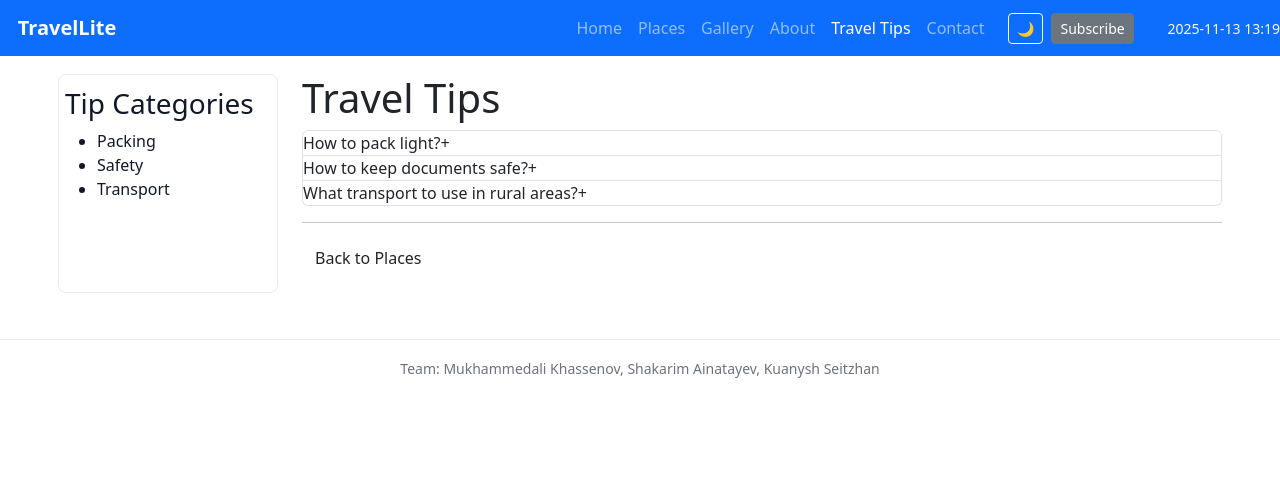
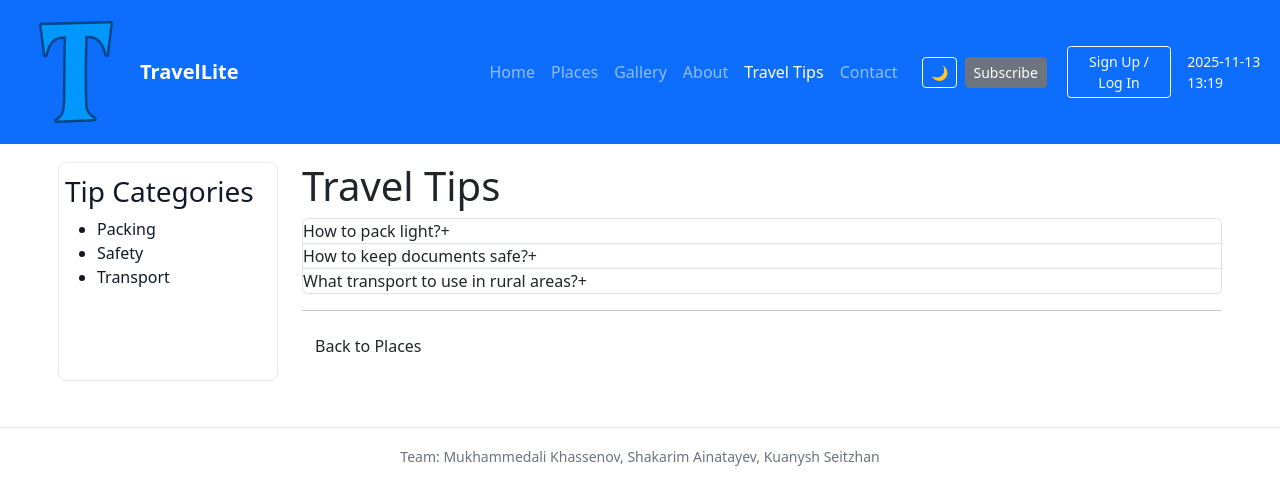
Before and after one commit to Mukhammedali223/Travel-web, a plain HTML site: page tips.html in a window 1280 px wide. Drawn offline with nearby package versions, Linux system fonts and the light colour scheme.

Commit message:
Update tips.html

```diff
--- a/tips.html
+++ b/tips.html
@@ -13,6 +13,9 @@
 
   <nav class="navbar navbar-expand-lg navbar-dark bg-primary sticky-top" role="navigation">
     <div class="container">
+      <div class="avatar">
+        <img src="/images/logo.png" alt="Site logo">
+      </div>
       <a class="navbar-brand fw-bold" href="index.html">TravelLite</a>
       <button class="navbar-toggler" type="button" data-bs-toggle="collapse" data-bs-target="#mainNav"
         aria-controls="mainNav" aria-expanded="false" aria-label="Toggle navigation">
@@ -35,6 +38,8 @@
         <button id="open-popup" class="btn btn-sm btn-secondary" data-bs-toggle="modal" data-bs-target="#subscribeModal">Subscribe</button>
       </div>
     </div>
+        <button id="auth-btn" class="btn btn-sm btn-outline-light ms-2">Sign Up / Log In</button>
+
     <span id="datetime" class="text-light ms-3 small" aria-hidden="true"></span>
   </nav>
 
```
